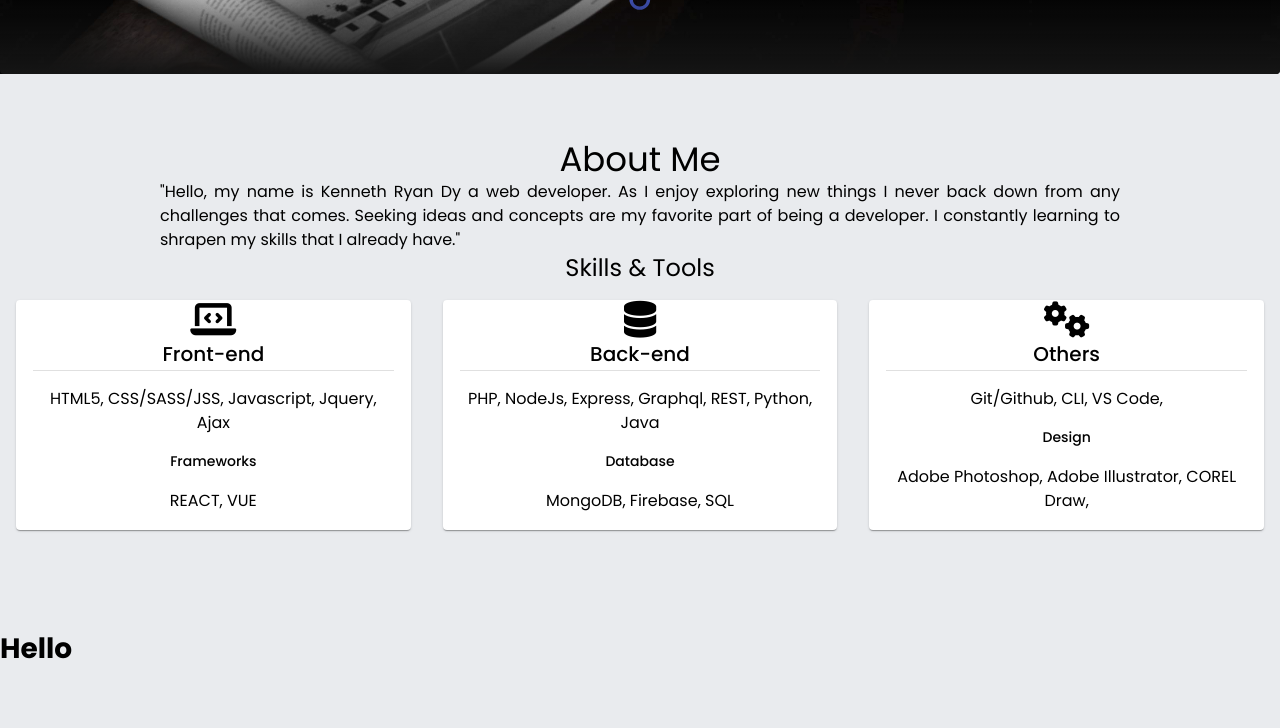
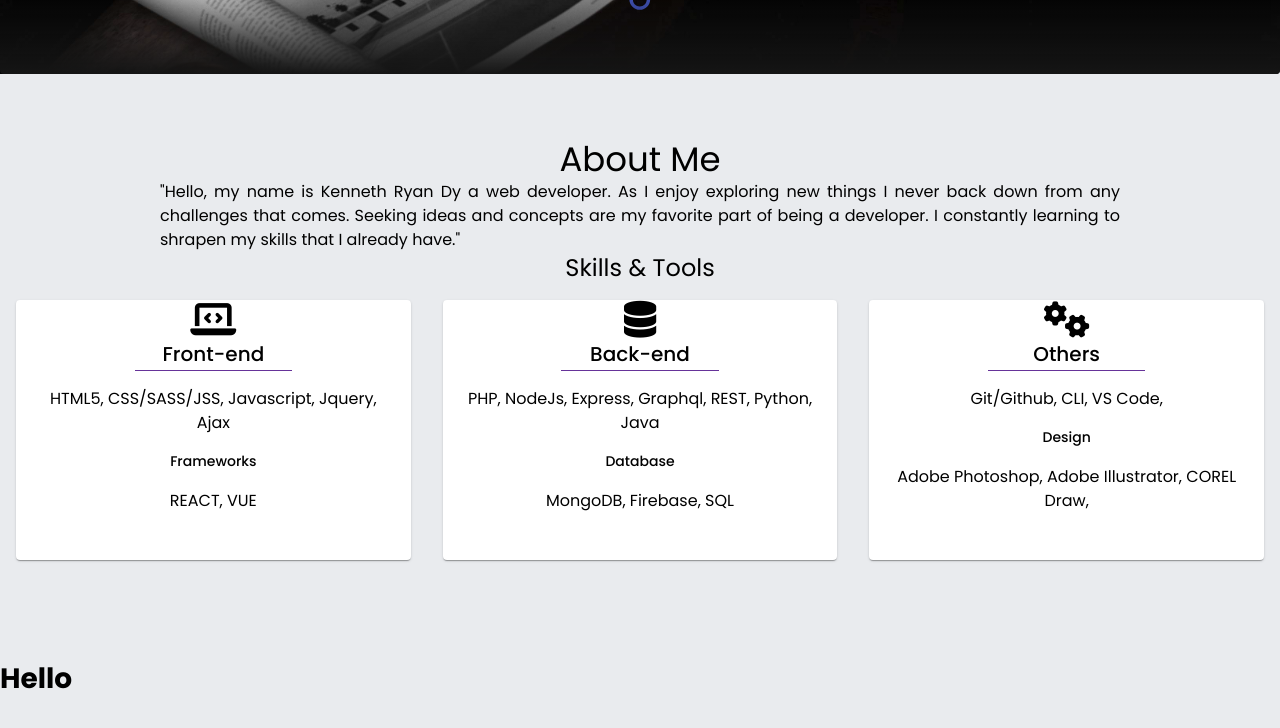
Before and after one commit to kennethryandy/Portfolio, a React (Create React App) app: page / in a window 1280 px wide. Shown: the part 726-1454 px from the top of the page. Built offline with nearby package versions, Linux system fonts and the light colour scheme.

Commit message:
minor fix

```diff
--- a/package.json
+++ b/package.json
@@ -11,6 +11,7 @@
     "react": "^16.13.1",
     "react-dom": "^16.13.1",
     "react-scripts": "3.4.3",
+    "react-typed": "^1.2.0",
     "react-visibility-sensor": "^5.1.1"
   },
   "scripts": {
--- a/src/components/About/Card/Card.js
+++ b/src/components/About/Card/Card.js
@@ -23,6 +23,15 @@ const useStyles = makeStyles((theme) => ({
     padding: 1,
     textAlign: "center",
     margin: theme.spacing(2),
+    minHeight: 260,
+    minWidth: 320,
+    display: "flex",
+    flexDirection: "column",
+  },
+  hr: {
+    backgroundColor: "rebeccapurple",
+    width: "40%",
+    alignSelf: "center",
   },
 }));
 
@@ -36,7 +45,7 @@ function Card() {
           <Typography className={classes.title} variant="h6">
             Front-end
           </Typography>
-          <Divider variant="middle" />
+          <Divider className={classes.hr} variant="middle" />
           <Typography className={classes.skills} variant="body1">
             HTML5, CSS/SASS/JSS, Javascript, Jquery, Ajax
           </Typography>
@@ -54,7 +63,7 @@ function Card() {
           <Typography className={classes.title} variant="h6">
             Back-end
           </Typography>
-          <Divider variant="middle" />
+          <Divider className={classes.hr} variant="middle" />
           <Typography className={classes.skills} variant="body1">
             PHP, NodeJs, Express, Graphql, REST, Python, Java
           </Typography>
@@ -66,13 +75,13 @@ function Card() {
           </Typography>
         </Paper>
       </Grid>
-      <Grid md={4} sm={12} item className={classes.item}>
+      <Grid className={classes.hr} md={4} sm={12} item className={classes.item}>
         <Paper className={classes.paper}>
           <i className="fas fa-cogs" />
           <Typography className={classes.title} variant="h6">
             Others
           </Typography>
-          <Divider variant="middle" />
+          <Divider className={classes.hr} variant="middle" />
           <Typography className={classes.skills} variant="body1">
             Git/Github, CLI, VS Code,
           </Typography>
--- a/src/components/Contact/Footer/Footer.js
+++ b/src/components/Contact/Footer/Footer.js
@@ -13,7 +13,8 @@ const useStyles = makeStyles((theme) => ({
     display: "flex",
     justifyContent: "space-between",
     alignItems: "center",
-    [theme.breakpoints.down("xs")]: { justifyContent: "center" },
+    [theme.breakpoints.only("xs")]: { justifyContent: "center" },
+    [theme.breakpoints.only("sm")]: { justifyContent: "space-around" },
   },
   footerNavLink: {
     textDecoration: "none",
@@ -29,13 +30,16 @@ const useStyles = makeStyles((theme) => ({
   email: {
     textDecoration: "underline",
   },
+  col: {
+    [theme.breakpoints.down("sm")]: { margin: `${theme.spacing(1)}px 0` },
+  },
 }));
 
 function Footer() {
   const classes = useStyles();
   return (
     <Grid container className={classes.footer}>
-      <Grid item>
+      <Grid className={classes.col} item>
         <Link className={classes.footerNavLink} href="#about">
           <Typography gutterBottom display="inline" variant="subtitle2">
             About
@@ -47,7 +51,7 @@ function Footer() {
           </Typography>
         </Link>
       </Grid>
-      <Grid item>
+      <Grid className={classes.col} item>
         <span>Email: </span>
         <Typography
           display="inline"
@@ -57,7 +61,7 @@ function Footer() {
           dykennethryan@gmail.com
         </Typography>
       </Grid>
-      <Grid item style={{ display: "flex" }}>
+      <Grid className={classes.col} item style={{ display: "flex" }}>
         <div className={classes.socialmedia}>
           <GitHubIcon />
           <Typography variant="subtitle2">Github</Typography>
```
Also changed, not shown: 1 other file (tests, documents, lock files or other folders).
